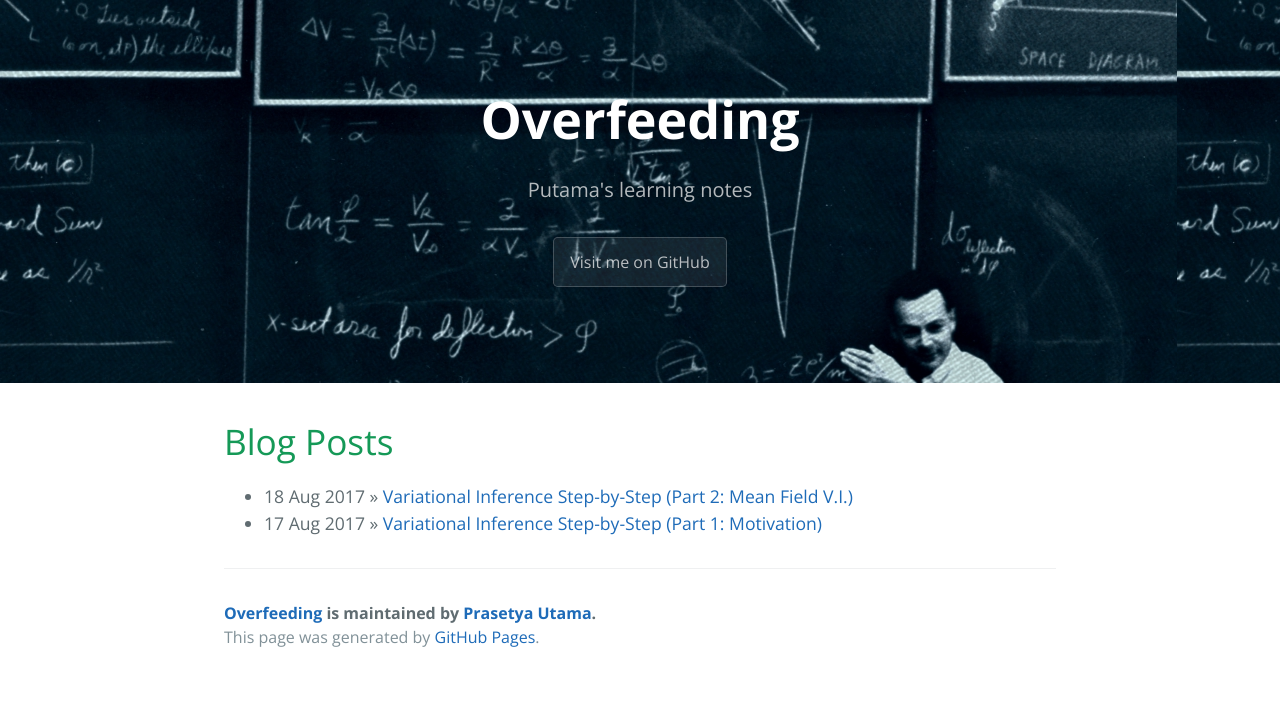
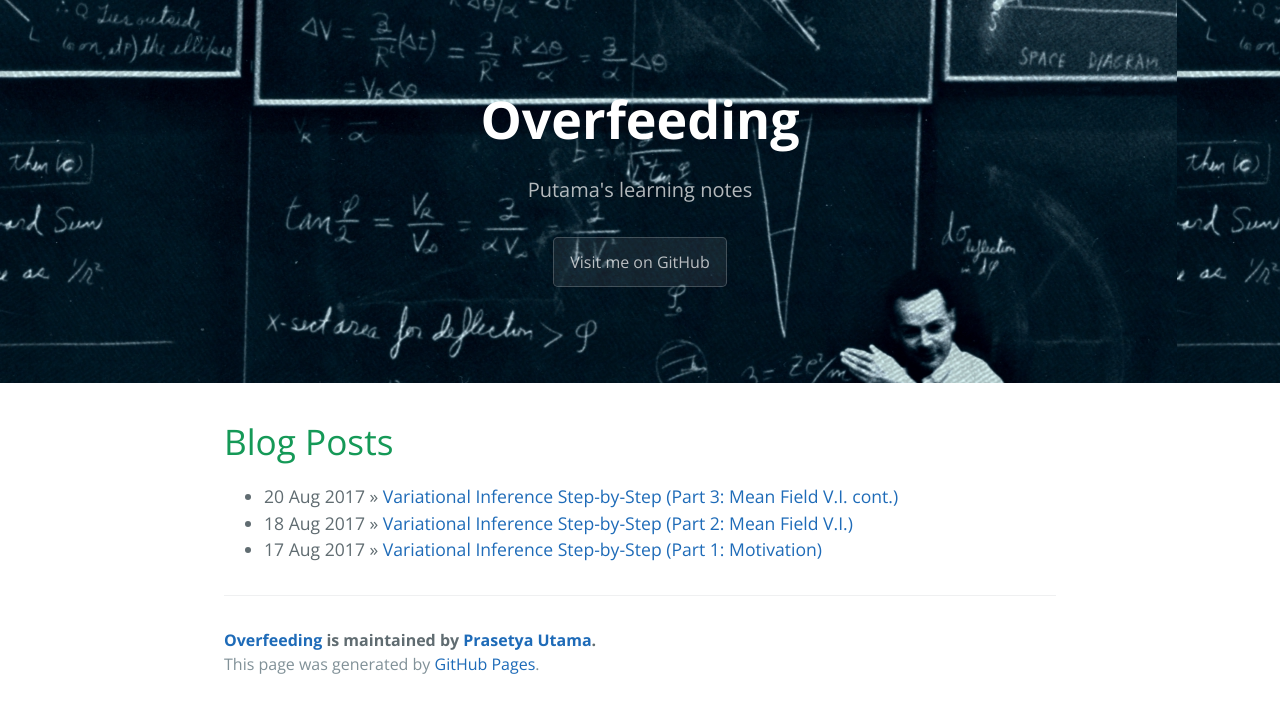
Before and after one commit to putama/putama.github.io, a Jekyll site: the page built from index.html, in a window 1280 px wide. Shown: the top 713 px of the page. Built offline with Jekyll 4.4.1, drawn with Linux system fonts in a browser that asks for light colours; the list of posts is cut into pages by our own code; part of the change alters nothing that is shown.

```diff
--- a/_layouts/default.html
+++ b/_layouts/default.html
@@ -13,6 +13,8 @@
       {% include page-footer.html %}
 
     </section>
+    {% if jekyll.environment == 'production' %}
     {% include analytics.html %}
+    {% endif %}
   </body>
 </html>
--- /dev/null
+++ b/_posts/2017-08-20-VB-3.markdown
@@ -0,0 +1,98 @@
+---
+layout: default
+title:  "Variational Inference Step-by-Step (Part 3: Mean Field V.I. cont.)"
+date:   2017-08-20 18:50:00
+categories: main
+---
+
+Hello everyone! Thanks for following the series so far. This post will be very likely to be the last part of the series. Due to the depth of the topic itself, we would not be able to cover it from end to end. Nonetheless, by the end of this post, we expected you to at least be familiar with the derivation of mean field variational inference. Enjoy!
+
+---
+
+## Mean Field Variational Inference (cont.)
+
+We have so far done quite some work in deriving variational inference. We arrived at the point where we split the large equation of $$\mathcal{L}$$ into 3 parts, and simplify it again further. In this section, we will do even more tricks and mathematical manipulation. Hang on, we're almost there!
+
+The first thing we do is splitting this constant $$\mathcal{C}$$ into another two negative constants: $$-\mathcal{C}_1$$ and $$-\mathcal{C}_2$$. Our equation would now looks like this:
+
+\\[
+\begin{aligned}
+\mathcal{L} = \sum_{z_1} q(z_1) \Bigg[ E_{z_2,z_3} \Big[ \ln p(x_1,x_2,x_3,z_1,z_2,z_3) \Big] + \mathcal{C}_1 + \mathcal{C}_2 \Bigg] - \sum q(z_1) \ln q(z_1)
+\end{aligned}
+\\]
+
+Lets shift our focus into this part: $$E_{z_2,z_3} \Big[ \ln p(X, Z)\Big] + \mathcal{C}_1 $$. We will try to argue that this part corresponds to a log of some function $$\ln f(X,Z)$$. The goal here is so that we can subtitute that part in the equation with $$\ln f(X,Z)$$.
+
+Follow carefully our following arguments: we know that $$E_{z_2,z_3} \Big[ \ln p(X, Z)\Big]$$ is the expectation of a log of some function. We also know that $$\mathcal{C}_1$$ is some constant. It is obvious that log of a function added by a constant is also a log of some function. But notice that $$f(X,Z)$$ is not just a regular function, it is a probability function! It means that it has a property of summing up to 1. How do we know that?
+
+Well, we could first get rid of the log in front of $$f(X,Z)$$. This could be done by taking the exponential of both side of the equation:
+
+\\[
+\begin{aligned}
+\ln f(X,Z) & = E_{z_2,z_3} \Big[ \ln p(X, Z)\Big] + \mathcal{C}_1\newline
+e^{\big(\ln f(X,Z)\big)} & = e^{\big( (Ez_2,z_3 \Big[ \ln p(X, Z)\Big] + \mathcal{C}_1\big)} \newline
+f(X,Z) & = e^{\big( \mathcal{C}_1 \big)} e^{\big( (Ez_2,z_3 \Big[ \ln p(X, Z)\Big] \big)} & \text{(by exponential rule)}\newline
+f(X,Z) & = \mathcal{K}*e^{\big(Ez_2,z_3 \Big[ \ln p(X, Z)\Big] \big)} & (e^{\big( \mathcal{C}_1 \big)} \text{could be replaced by another constant $\mathcal{K}$)}\newline
+\end{aligned}
+\\]
+
+In order to hold the property that $$f(X,Z)$$ to be a probability function that sum to 1, we need to find $$\mathcal{K}$$ such that
+\\[
+\mathcal{K} = \frac{1}{e^{(E_{z_2,z_3} (\ln p(X, Z))}}
+\\]
+
+This should always be possible since we can pick $\mathcal{K}$ by arbitrarily split $$\mathcal{C}$$ into $$\mathcal{C}_1$$ and $$\mathcal{C}_2$$. We have shown that indeed $$f(X,Y)$$ is a probability function!
+
+---
+
+Having the property of $\ln f(X,Y)$ assured, we could substitute it back to the $\mathcal{L}$ equation. Namely:
+
+\\[
+\begin{aligned}
+\mathcal{L} & = \sum_{z_1} q(z_1) \Bigg[ \ln f(X,Y) + \mathcal{C}_2 \Bigg] - \sum_{a} q(z_1)\ln q(z_1)
+\end{aligned}
+\\]
+
+$$
+\begin{aligned}
+\mathcal{L}
+& = \sum_{z_1} q(z_1) \Bigg[ \ln f(X,Y) + \mathcal{C}_2 \Bigg] - \sum_{z_1} q(z_1)\ln q(z_1)\newline
+& = \sum_{z_1} q(z_1) \Bigg[ \ln f(X,Y) \Bigg] - \sum_{z_1} q(z_1)\ln q(z_1) + \mathcal{C}_2 \sum_{z_1} q(z_1)\newline
+& = \sum_{z_1} q(z_1) \Bigg[ \ln f(X,Y) \Bigg] - \sum_{z_1} q(z_1)\ln q(z_1) + \mathcal{C}_2 & \text{(probability sum to 1)}\newline
+& = \sum_{z_1} q(z_1) \Bigg[ \ln \frac{ f(X,Y)}{q(z_1)} \Bigg] + \mathcal{C}_2 & \text{(by logarithm rule)}\newline
+& \text{Constant can be ignored as we are maximizing } \mathcal{L}\newline
+& = \sum_{z_1} q(z_1) \Bigg[ \ln \frac{ f(X,Y)}{q(z_1)} \Bigg]
+\end{aligned}
+$$
+
+Having only this portion of equation left to maximize, we should look back at the equation for finding KL-divergence. You should notice that this portion is actually the negative of KL divergence of $$q(z_1)$$ and $$f(X,Y)$$. That is,
+\\[
+KL(q(z_1)\mid \mid f(X,Z)) = - \sum_{z_1} q(z_1) \Bigg[ \ln \frac{ f(X,Y)}{q(z_1)} \Bigg]
+\\]
+
+Again, we could see that **maximizing the $$\mathcal{L}$$ terms is equals to minimizing $$KL(q(z_1)\|f(X,Z))$$**. Remember that the minimum of KL divergence could be achieved when $$q(z_1) = f(X,Z)$$. So our goal could be restated as finding $$q(z_1)$$ which equals to $$f(X,Z)$$. You could trace back the equations above to see what the equations to compute $$f(X,Z)$$.
+
+This whole derivation is done with respect to $$q(z_1)$$. Fortunately, we could do the exact same formulation for other variables in $$Z$$. Therefore, this whole variational inference could be done by solving all equations of $$f(X,Z) = q(z_i)$$ where $$z_i \in Z$$. Namely, for this example, all equations that we need to solve are:
+
+$$
+\begin{aligned}
+f(X,Y) = q(z_1) = \mathcal{K}_1 *  e^{\sum_{z_2}\sum_{z_3} q(z_2) q(z_3) \ln p(X,Z)}\newline
+f(X,Y) = q(z_2) = \mathcal{K}_2 *  e^{\sum_{z_1}\sum_{z_3} q(z_1) q(z_3) \ln p(X,Z)}\newline
+f(X,Y) = q(z_3) = \mathcal{K}_3 *  e^{\sum_{z_1}\sum_{z_2} q(z_1) q(z_2) \ln p(X,Z)}
+\end{aligned}
+$$
+
+You could see clearly the pattern in the equations above! We could generalize this to arbitrary number of variables of $$Z$$ ofcourse. We would then have the multiple summations over the product of all $$q(z_i)$$.
+
+We now know how to compute each $$q(z_i)$$ individually and later use it to compute $$q(Z)$$. However, you shall notice that as we compute $$q(z_1)$$, we do not know $$q(z_2)$$ and $$q(z_3)$$. This applies for all $$q(z_i)$$. We are now in the 'chicken and egg situation' where we have variables that dependent on each other to compute. On top of that, we also don't know the value of any constant $$\mathcal{C}_i$$.
+
+One approach to address this problem is by using coordinate ascent inference. It is done by iteratively optimizing one variational distribution $$q(z_i)$$ at a time, while holding the others fixed. We could first initialize these distribution randomly, and run this iterative algorithm until it converges.
+
+---
+
+Unfortunately, this series would not discuss the algoritm that address the given problem. But hopefully, after this series of post you'll be better equipped when reading from another resources that cover more depth and perhaps in rigor manner. We will end this post here and see you in another post!
+
+## Thank you!
+
+[jekyll-gh]: https://github.com/mojombo/jekyll
+[jekyll]:    http://jekyllrb.com
```
